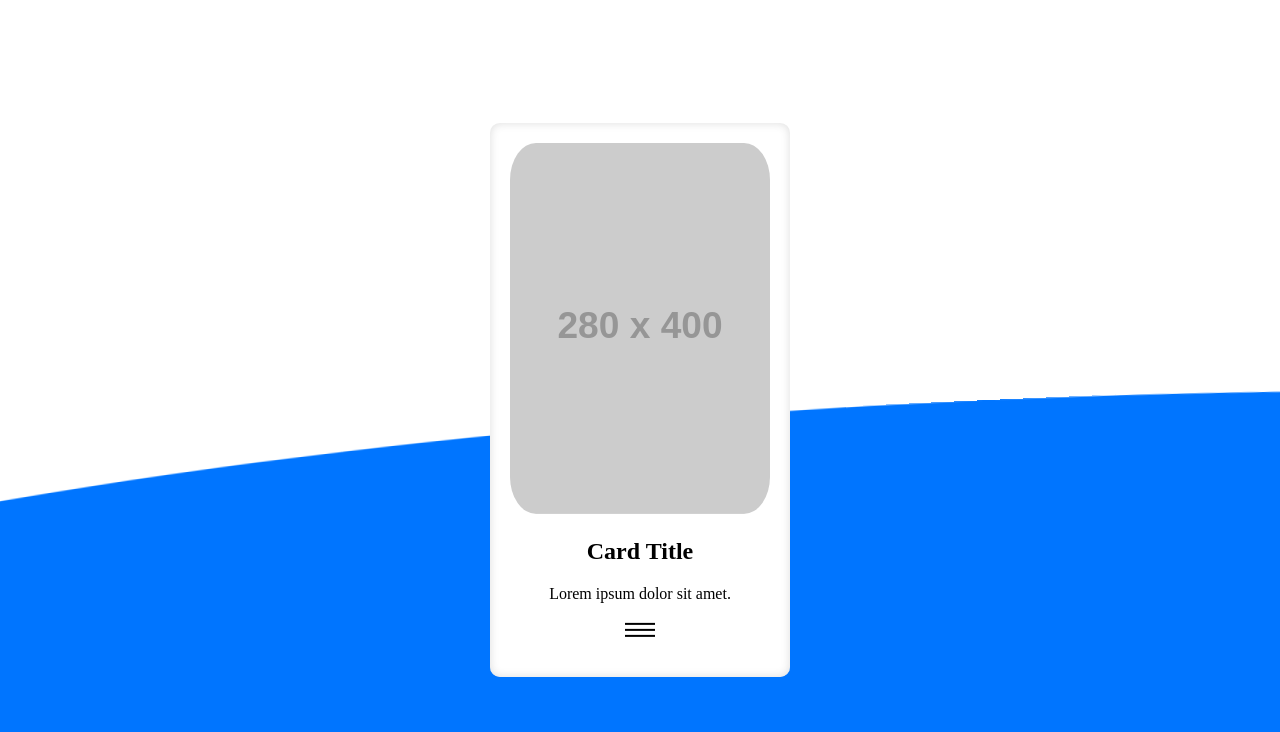
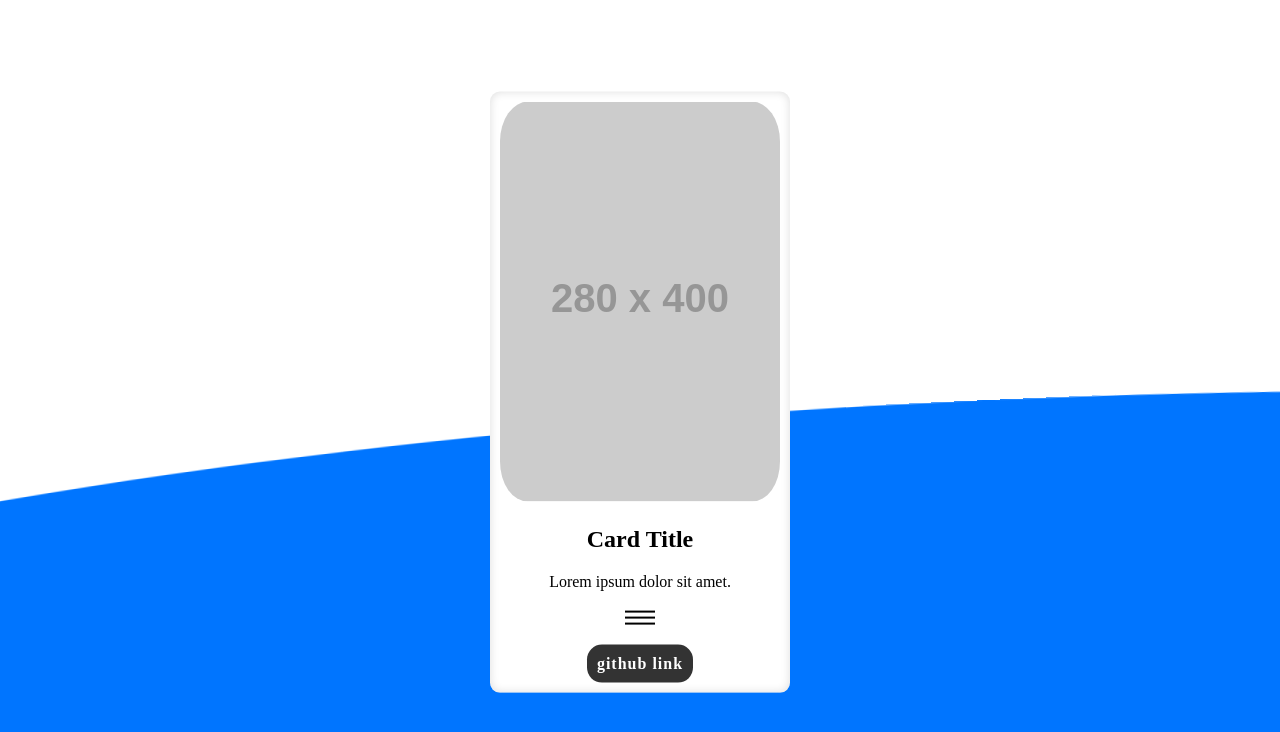
Before and after one commit to Masry2001/animatedBackground, a plain HTML site: page index.html in a window 1280 px wide. Drawn offline with Linux system fonts and the light colour scheme; placeholder pictures from the web are drawn by us.

Commit message:
added github link

```diff
--- a/index.html
+++ b/index.html
@@ -18,6 +18,9 @@
                     <span></span>
                     <span></span>
                 </div>
+                <div class="github">
+                    <a href="https://github.com/Masry2001/animatedBackground" class="main-btn" target="_blank">github link</a>
+                </div>
             </div>
         </div>
 
--- a/main.css
+++ b/main.css
@@ -36,10 +36,10 @@ body {
 
 .card {
     width: 300px;
-    padding: 20px;
+    padding: 10px;
     position: absolute;
     left: 50%;
-    top: 50%;
+    top: 49%;
     transform: translate(-50%, -50%);
     text-align: center;
     background-color: white;
@@ -143,3 +143,15 @@ body {
     -ms-transform: rotate(-45deg);
     -o-transform: rotate(-45deg);
 }
+
+.main-btn {
+    color:#ffffff ;
+    background-color: #333;
+    text-decoration: none;
+    font-weight: 600;
+    display: inline-block;
+    padding: 10px 10px;
+    letter-spacing: 1px;
+    border-radius: 15px ;
+
+}
```
